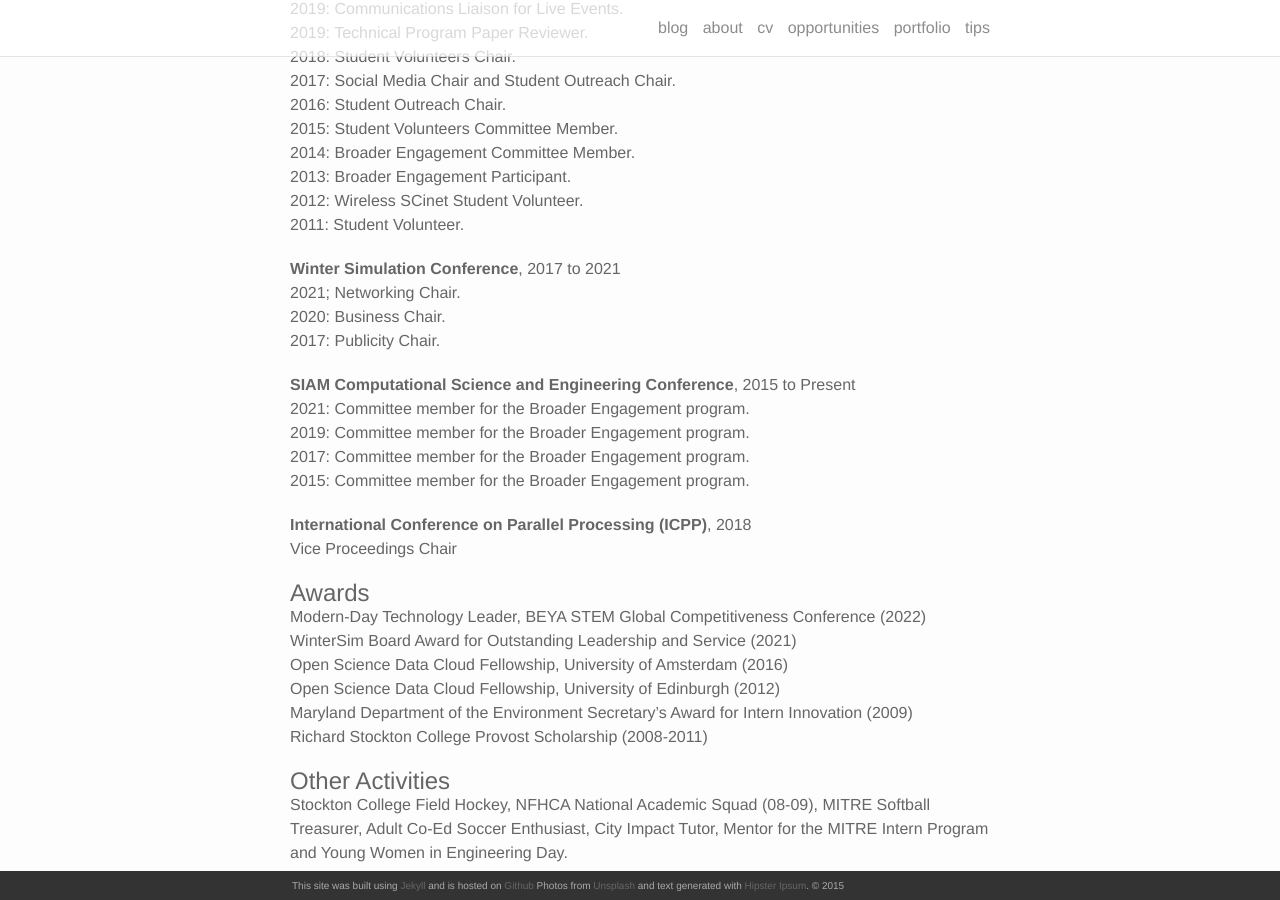
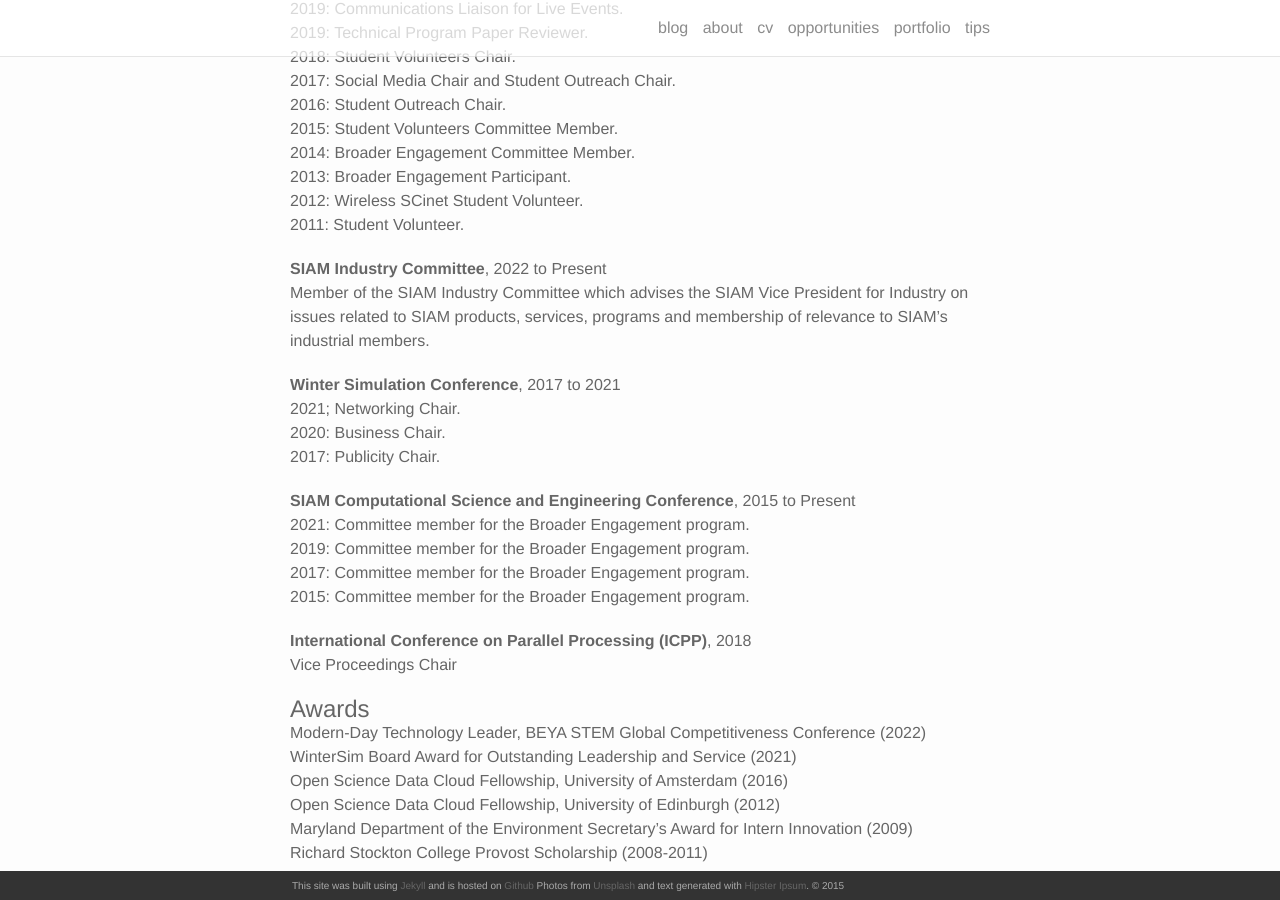
Before and after one commit to ceharvs/ceharvs.github.io, a Jekyll site: the page built from cv.md, in a window 1280 px wide and 900 px high, scrolled down 7501 px. Built offline with Jekyll 4.4.1, drawn with Linux system fonts in a browser that asks for light colours; nearby versions of some CDN libraries; grey boxes are pictures that could not be loaded.

Commit message:
New SIAM Role

```diff
--- a/cv.md
+++ b/cv.md
@@ -206,6 +206,9 @@
 2012: Wireless SCinet Student Volunteer.<br>
 2011: Student Volunteer.
 
+**SIAM Industry Committee**, 2022 to Present <br>
+Member of the SIAM Industry Committee which advises the SIAM Vice President for Industry on issues related to SIAM products, services, programs and membership of relevance to SIAM's industrial members.
+
 **Winter Simulation Conference**, 2017 to 2021 <br>
 2021; Networking Chair. <br>
 2020: Business Chair. <br>
```
